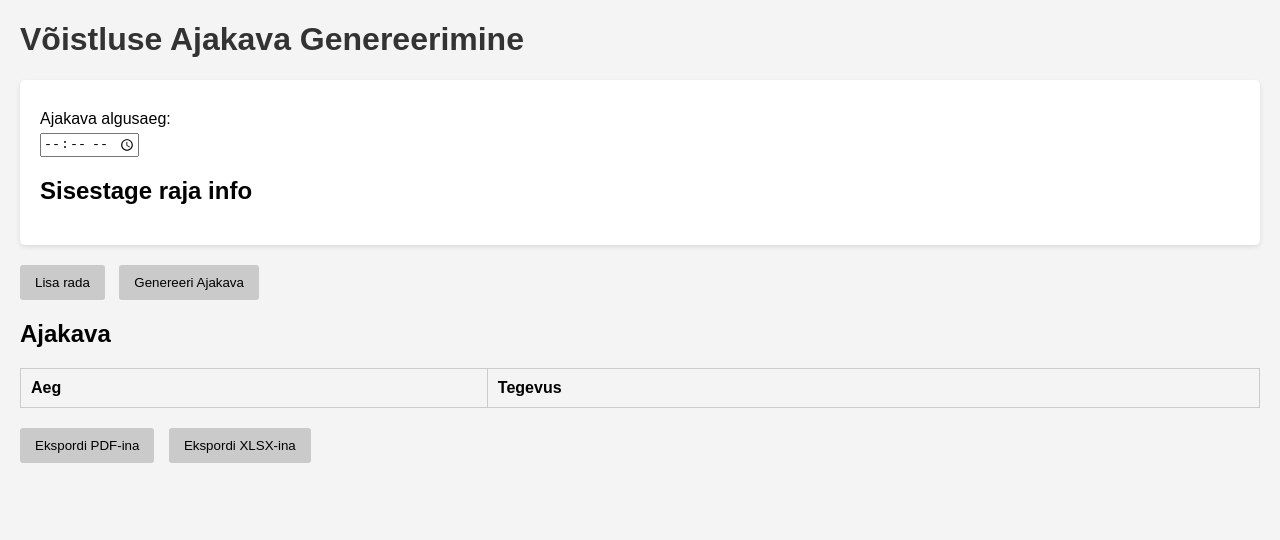
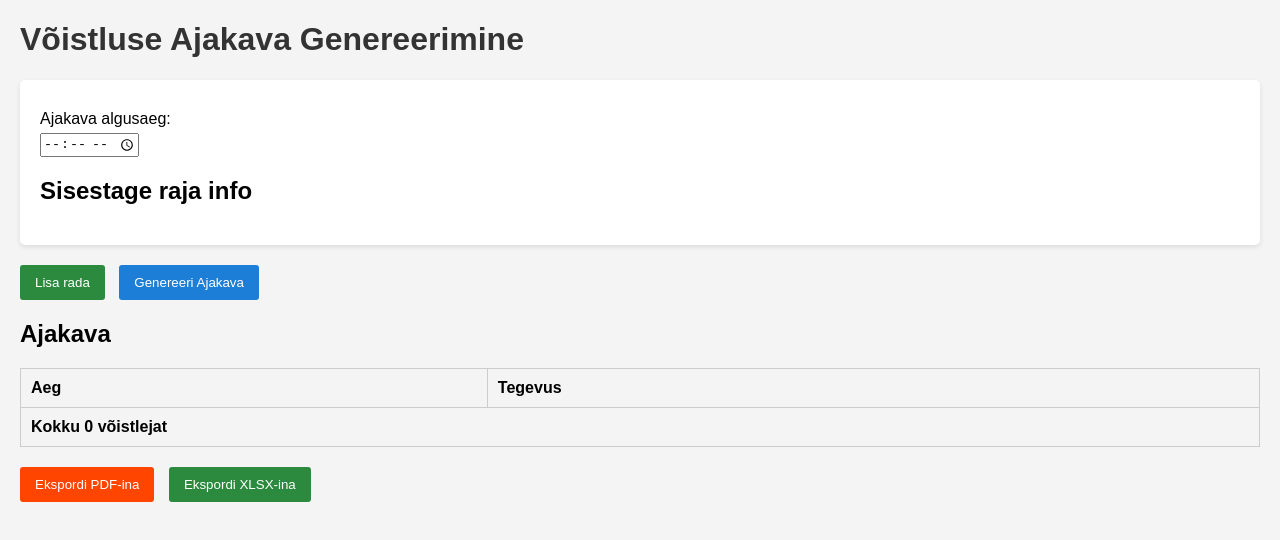
Before and after one commit to mikk369/ajakava, a plain HTML site: page index.html in a window 1280 px wide. Both pictures are taken after a click on the button "Genereeri Ajakava". Drawn offline with Linux system fonts and the light colour scheme.

Commit message:
added color styles & calculation of total competitors

```diff
--- a/index.html
+++ b/index.html
@@ -19,8 +19,8 @@
 
 
     </form>
-    <button id="addTrackButton">Lisa rada</button>
-    <button type="button" onclick="generateSchedule()">Genereeri Ajakava</button>
+    <button class="addTrack" id="addTrackButton">Lisa rada</button>
+    <button class="generateSchedule" type="button" onclick="generateSchedule()">Genereeri Ajakava</button>
 
     <h2>Ajakava</h2>
     <table id="scheduleTable">
@@ -34,8 +34,8 @@
             <!-- Ajakava sisu genereeritakse siia -->
         </tbody>
     </table>
-    <button type="button" onclick="exportToPDF()">Ekspordi PDF-ina</button>
-    <button type="button" onclick="exportToExcel()">Ekspordi XLSX-ina</button>
+    <button class="exportPdf" type="button" onclick="exportToPDF()">Ekspordi PDF-ina</button>
+    <button class="exportXls" type="button" onclick="exportToExcel()">Ekspordi XLSX-ina</button>
 
     <script src="script.js"></script>
     <script src="https://cdnjs.cloudflare.com/ajax/libs/xlsx/0.17.0/xlsx.full.min.js"></script>
--- a/script.js
+++ b/script.js
@@ -49,6 +49,8 @@ function generateSchedule() {
     const scheduleContainer = document.getElementById('scheduleBody');
     scheduleContainer.innerHTML = ''; // Clear previous schedule
 
+    let totalCompetitorsSum = 0;
+
     // Get the start time from the single input field
     const startTimeInput = document.getElementById("startTime").value;
     const startTime = new Date();
@@ -77,6 +79,8 @@ function generateSchedule() {
 
         const totalCompetitors = group1 + group2 + group3 + group4 + group5;
 
+        totalCompetitorsSum += totalCompetitors
+
         // Track construction
         addRow(scheduleContainer, currentTime, formatActivity(competitionClass, trackType, 'Raja ehitus'));
         currentTime.setMinutes(currentTime.getMinutes() + buildTime);
@@ -91,7 +95,9 @@ function generateSchedule() {
         // Last dog performance end
         currentTime.setMinutes(currentTime.getMinutes() + (totalCompetitors * runTime));
         addRow(scheduleContainer, currentTime, formatActivity(competitionClass, trackType, 'Viimase koera sooritus lõpeb'));
+        addCompetitorsRow(scheduleContainer, howManyCompetitors(totalCompetitors, 'Võistlejaid kokku'));
     }
+    addFooterRow(scheduleContainer, `Kokku ${totalCompetitorsSum} võistlejat`)
 }
 
 function addRow(tableBody, time, activity, trackType = null) {
@@ -112,11 +118,39 @@ function formatActivity(competitionClass, trackType, activity) {
     return `${competitionClass} - ${trackType} ${activity}`
 }
 
+function howManyCompetitors(competitorCount, activity) {
+    return `${activity}: ${competitorCount}`
+}
+
+function addCompetitorsRow(tableBody, activity) {
+    const row = document.createElement('tr');
+    const activityCell = document.createElement('td');
+
+    activityCell.textContent = activity;
+    activityCell.colSpan = 2;
+
+    row.appendChild(activityCell);
+    tableBody.appendChild(row);
+}
+
+function addFooterRow(tableBody, totalText) {
+    const footerRow = document.createElement('tr');
+    const footerCell = document.createElement('td');
+
+    footerCell.textContent = totalText;
+    footerCell.colSpan = 2;
+    footerCell.style.fontWeight = 'bold';
+
+    footerRow.appendChild(footerCell);
+    tableBody.appendChild(footerRow);
+}
+
 function exportToPDF() {
     const table = document.getElementById('scheduleTable').outerHTML;
     const style = `<style>
         table { width: 100%; border-collapse: collapse; }
         th, td { padding: 8px; text-align: left; border: 1px solid #ccc; }
+        tr:nth-child(even) { background-color: #d1d1d1; }
     </style>`;
     const win = window.open('', '', 'height=1000,width=1500');
     win.document.write('<html><head>');
--- a/styles.css
+++ b/styles.css
@@ -1,4 +1,4 @@
-/* styles.css */
+/* GENERAL STYLES */
 body {
     font-family: Arial, sans-serif;
     margin: 20px;
@@ -57,3 +57,28 @@ th, td {
     padding: 10px;
     text-align: left;
 }
+
+/* COLOR STYLES */
+.addTrack {
+    background-color: #2b8a3e;
+    color: #fff;
+}
+
+.generateSchedule {
+    background-color: #1c7ed6;
+    color: #fff;
+}
+
+.exportPdf {
+    background-color: orangered;
+    color: #fff;
+}
+
+.exportXls {
+    background-color: #2b8a3e;
+    color: #fff;
+}
+
+#scheduleBody tr:nth-child(even) {
+    background-color: #d1d1d1;
+}
```
